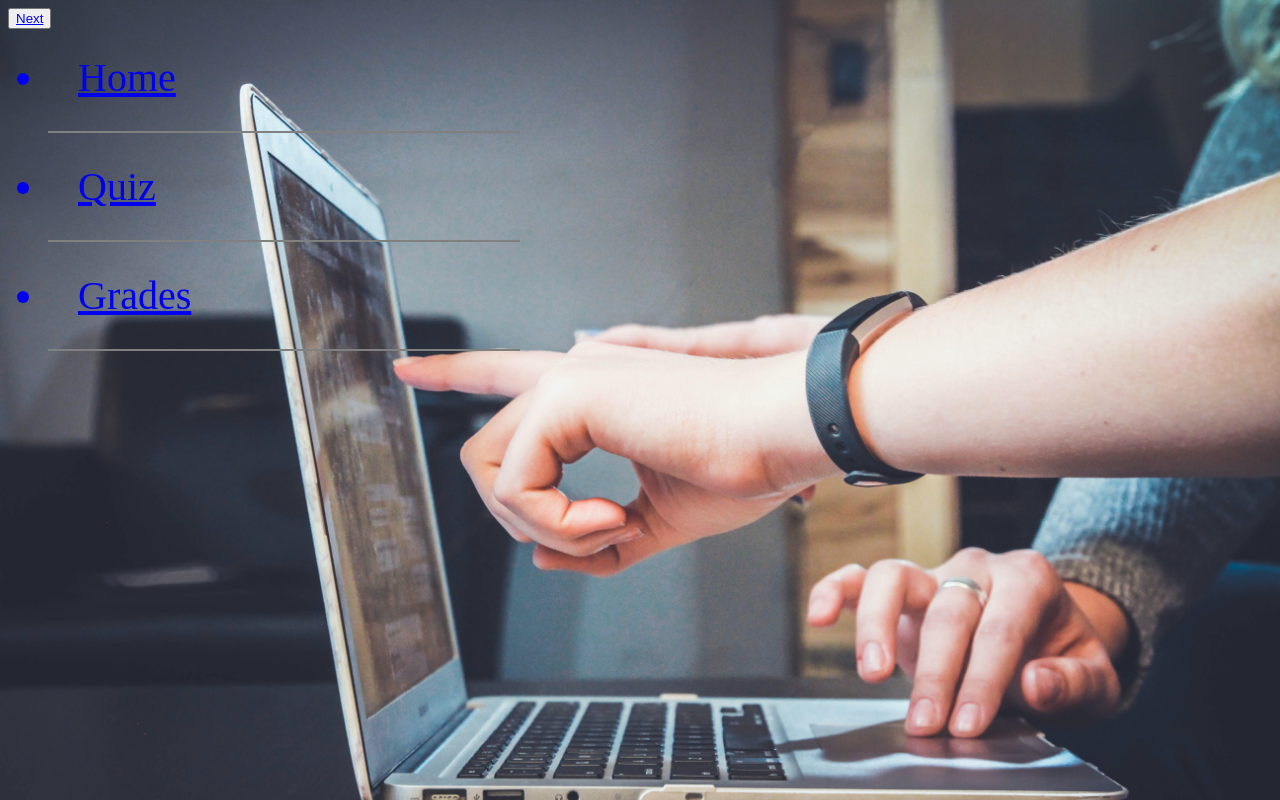
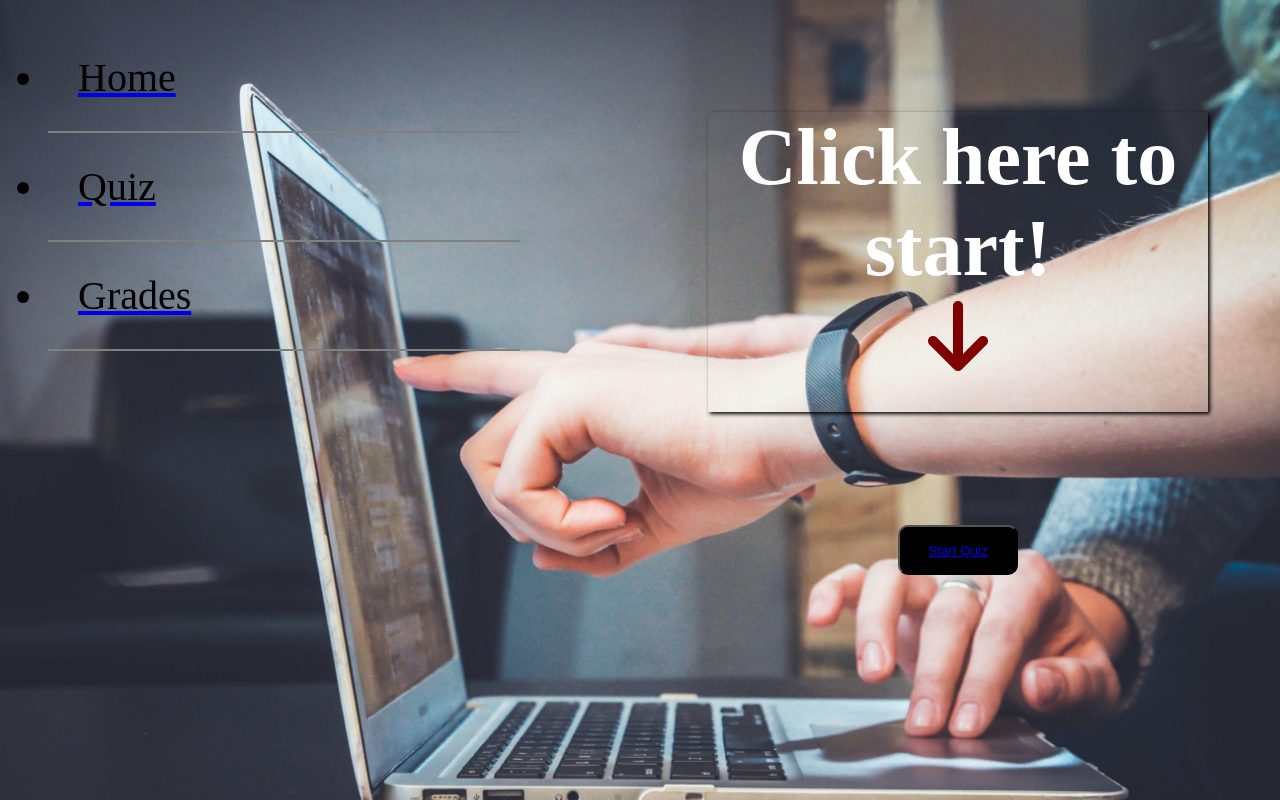
Before and after one commit to Maureen0007/Student-questionnaire-website, a plain HTML site: page index.html in a window 1280 px wide. Drawn offline with Linux system fonts and the light colour scheme; a web font is replaced by a local one.

Commit message:
add arrow icon. design nav button for homepage

```diff
--- a/asset/css/style.css
+++ b/asset/css/style.css
@@ -16,6 +16,7 @@ li{
     border-bottom: 2px solid gray;
     padding: 30px;
     text-decoration: none;
+    color: black;
 
 
 }
@@ -39,3 +40,35 @@ li{
     background-color: aquamarine;
     border-radius: 30px;
 }
+#containersidebar{
+    display: flex;
+    height: 600px;
+    width: 1250px;
+
+}
+.start{
+    width: 500px;
+    height: 500px;
+    margin-left: 700px;
+    text-align: center;
+    font-size: 40px;
+    margin-top: 50px;
+}
+.start h1{
+    color: white;
+    box-shadow: 2px 2px 4px black;
+    height: 300px;
+}
+#startbtn{
+    margin: 60px;
+    height: 50px;
+    width: 120px;
+    background-color: black;
+    border-radius: 10px;
+}
+#startbtn p{
+    font-weight: 500;
+}
+i{
+    color: maroon;
+}
--- a/index.html
+++ b/index.html
@@ -3,12 +3,14 @@
 <head>
     <link href="https://fonts.googleapis.com/css2?family=Playfair+Display:ital,wght@0,400;0,500;0,600;1,400;1,500;1,700;1,800&display=swap" rel="stylesheet">
     <link rel="stylesheet" href="asset/css/style.css" type="text/css">
+    <script src="https://kit.fontawesome.com/00e54f393f.js" crossorigin="anonymous"></script>
     <meta charset="UTF-8">
     <meta http-equiv="X-UA-Compatible" content="IE=edge">
      <meta name="viewport" content="width=device-width, initial-scale=1.0">
     <title>Questionnaire</title>
 </head>
 <body>
+   <div id="containersidebar">
     <div id="sidebar">
         <div class="tooglbtn">
             <span></span>
@@ -16,14 +18,24 @@
             <span></span>
 
         </div>
+        <div class="list">
             <ul>
                 <a href="/index.html"><li>Home</li></a>
                  <a href="/asset/html_files/next1.html"><li>Quiz</li></a>
                 <a href="/asset/html_files/lastpage.html"> <li>Grades</li></a>
              </ul>
         </div>
-    <div class="homebtn">
+    </div>
+    <div class="start">
+        <h1>Click here to start!
+            <br>
+             <i class="fa-solid fa-arrow-down"></i></h1>
+        <button id="startbtn"><a href="/asset/html_files/next1.html"><p>Start Quiz</p></button></a>
 
     </div>
-    <button id="submit1"><a href="/asset/html_files/next1.html">Next</button></a>
+
+   </div>
+
+
 </body>
+</html>
```
Also changed, not shown: asset/html_files/lastpage.html (+3 -0 lines), asset/html_files/next3.html (+1 -1 lines). Lines whose indentation alone changed are shown as unchanged.
